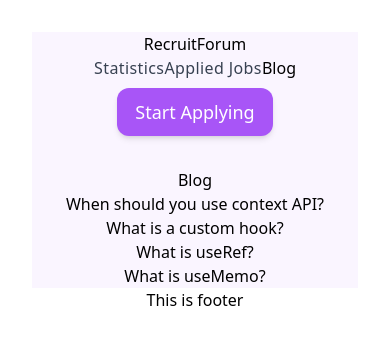
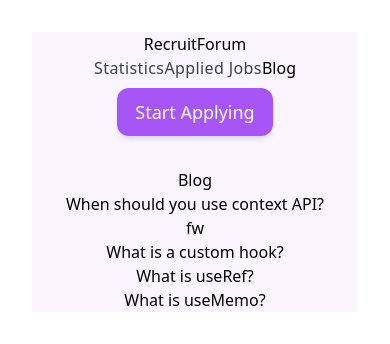
Before and after one commit to kmhbDOes/Assignment-9, a React (Vite) app: page /blog in a window 390 px wide. Shown: the top 344 px of the page. Built offline with nearby package versions, Linux system fonts and the light colour scheme.

Commit message:
navlink fixed for mobile

```diff
--- a/src/App.jsx
+++ b/src/App.jsx
@@ -4,7 +4,6 @@ import viteLogo from "/vite.svg";
 import "./App.css";
 import Header from "./components/Header";
 import { Outlet } from "react-router-dom";
-import Footer from "./components/Footer";
 
 function App() {
   return (
@@ -13,7 +12,6 @@ function App() {
       <div className="md:min-h-100 prim-col">
         <Outlet />
       </div>
-      <Footer />
     </div>
   );
 }
--- a/src/components/AppliedJobs.jsx
+++ b/src/components/AppliedJobs.jsx
@@ -1,5 +1,6 @@
 import React, { useEffect, useState } from "react";
 import { useLoaderData } from "react-router-dom";
+import JObDetailsBanner from "./JObDetailsBanner";
 import { getStoredJob } from "./utils/fakeDb";
 
 const AppliedJobs = () => {
@@ -16,7 +17,8 @@ const AppliedJobs = () => {
   }
   console.log(jb);
   return (
-    <div>
+    <div className="bg-white absolute">
+      <JObDetailsBanner></JObDetailsBanner>
       <h2 className="font-bold text-2xl py-4">Applied Jobs</h2>
       {jb.length === 0 ? (
         <p>You haven't applied to any jobs yet.</p>
--- a/src/components/Blog.jsx
+++ b/src/components/Blog.jsx
@@ -2,14 +2,25 @@ import React from "react";
 
 const Blog = () => {
   return (
-    <div>
-      <h1>Blog</h1>
-
-      <div>
-        <p>When should you use context API?</p>
-        <p>What is a custom hook?</p>
-        <p>What is useRef?</p>
-        <p>What is useMemo?</p>
+    <div className="bg-white my-4">
+      <h1 className="font-bold text-3xl my-6">Blog</h1>
+      <div className="gap-y-6">
+        <p>
+          When should you use context API? <br />
+          <span>fw</span>
+        </p>
+        <p>
+          What is a custom hook? <br />
+          <span></span>
+        </p>
+        <p>
+          What is useRef? <br />
+          <span></span>
+        </p>
+        <p>
+          What is useMemo? <br />
+          <span></span>
+        </p>
       </div>
     </div>
   );
--- a/src/components/Footer.jsx
+++ /dev/null
@@ -1,11 +0,0 @@
-import React from "react";
-
-const Footer = () => {
-  return (
-    <div className="bg-black">
-      <h1 className="">This is footer</h1>
-    </div>
-  );
-};
-
-export default Footer;
--- a/src/components/Header.jsx
+++ b/src/components/Header.jsx
@@ -104,7 +104,7 @@ const Header = () => {
                   <ul className="space-y-4">
                     <li>
                       <Link
-                        to="/shop"
+                        to="/statistics"
                         aria-label="Shop"
                         title="Shop"
                         className="font-medium tracking-wide text-gray-700 transition-colors duration-200 hover:text-deep-purple-accent-400"
@@ -114,8 +114,8 @@ const Header = () => {
                     </li>
                     <li>
                       <Link
-                        to="/cart"
-                        aria-label="Cart"
+                        to="/appliedjobs"
+                        aria-label="Applied Jobs"
                         title="Cart"
                         className="font-medium tracking-wide text-gray-700 transition-colors duration-200 hover:text-deep-purple-accent-400"
                       >
@@ -125,8 +125,8 @@ const Header = () => {
                     <li>
                       <Link
                         to="/blog"
-                        aria-label="About Us"
-                        title="About Us"
+                        aria-label="Blog"
+                        title="Blog"
                         className="font-medium tracking-wide text-gray-700 transition-colors duration-200 hover:text-deep-purple-accent-400"
                       >
                         Blog
--- a/src/components/JObDetailsBanner.jsx
+++ b/src/components/JObDetailsBanner.jsx
@@ -4,7 +4,7 @@ const JObDetailsBanner = () => {
   return (
     <div className="relative h-40 md:h-60 lg:h-40 overflow-hidden">
       <img
-        src="https://i.ibb.co/Jk7j3gs/My-project-1.png"
+        src="https://www.freepik.com/free-psd/concept-banner-with-business-women_6187825.htm#query=job%20website%20banner&position=3&from_view=search&track=ais"
         alt="Job Banner"
         className="object-cover w-full h-full"
       />
```
